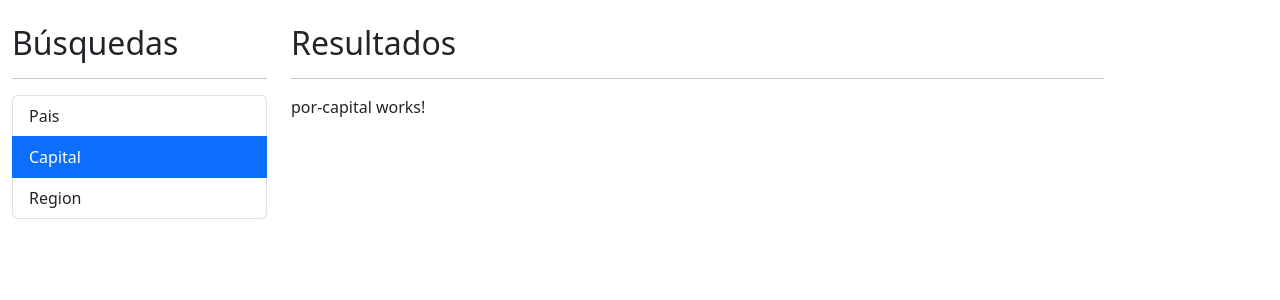
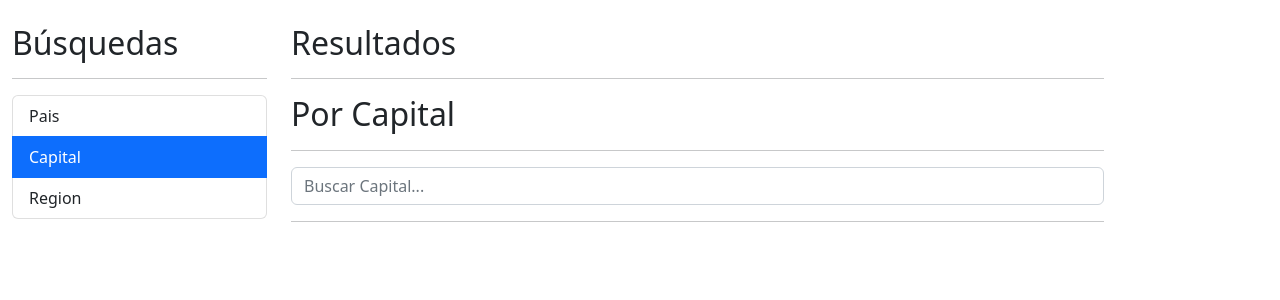
Before and after one commit to carlosaguilard97/03-paises-app, an Angular app: page /capital in a window 1280 px wide. Shown: the top 300 px of the page. Built offline with nearby package versions, Linux system fonts and the light colour scheme.

Commit message:
Por capital

```diff
--- a/src/app/pais/components/pais-input/pais-input.component.html
+++ b/src/app/pais/components/pais-input/pais-input.component.html
@@ -1,3 +1,3 @@
 <form autocomplete="off" (ngSubmit)="buscar()">
-    <input type="text" name="termino" placeholder="Buscar país..." [(ngModel)]="termino" class="form-control">
+    <input type="text" name="termino" placeholder="{{placeholder}}" [(ngModel)]="termino" (input)="teclaPresionada()" class="form-control">
 </form>
--- a/src/app/pais/components/pais-input/pais-input.component.ts
+++ b/src/app/pais/components/pais-input/pais-input.component.ts
@@ -1,6 +1,6 @@
-import { Component, EventEmitter, OnInit, Output } from '@angular/core';
+import { Component, EventEmitter, OnInit, Output, Input } from '@angular/core';
+import { debounceTime, Subject } from 'rxjs';
 import { RESTCountryResponse } from '../../interfaces/pais.interface';
-import { PaisService } from '../../services/pais.service';
 
 @Component({
   selector: 'app-pais-input',
@@ -11,16 +11,28 @@ export class PaisInputComponent implements OnInit {
 
   termino: string = "";
 
+  @Input() placeholder: string = "Buscar...";
+
   @Output() onEnter: EventEmitter<string> = new EventEmitter<string>();
+  @Output() onDebounce: EventEmitter<string> = new EventEmitter<string>();
 
-  constructor(private paisService: PaisService) { }
+  debounce: Subject<string> = new Subject<string>();
+
+  constructor() { }
 
   ngOnInit(): void {
+    this.debounce.pipe(
+      debounceTime(500)
+    ).subscribe(termino => this.onDebounce.emit(termino));
   }
 
   buscar() {
     this.onEnter.emit(this.termino);
-    // this.termino = "";
+    this.termino = "";
+  }
+
+  teclaPresionada() {
+    this.debounce.next(this.termino);
   }
 
 }
--- a/src/app/pais/components/pais-table/pais-table.component.html
+++ b/src/app/pais/components/pais-table/pais-table.component.html
@@ -12,7 +12,7 @@
         <tr *ngFor="let pais of country let i = index ">
             <td>{{ i+1 }}</td>
             <td><img [src]="pais.flags.svg" alt="Bandera de {{ pais.name.common }}" class="small-flag"></td>
-            <td>{{ pais.name.common }}</td>
+            <td>{{pais.capital ? pais.capital[0] : 'No capital'}} - {{ pais.name.common }}</td>
             <td>{{ pais.population | number }}</td>
             <td><a [routerLink]="['/pais', pais.cca2]" class="btn btn-primary">Ver mas...</a></td>
         </tr>
--- a/src/app/pais/pages/por-capital/por-capital.component.html
+++ b/src/app/pais/pages/por-capital/por-capital.component.html
@@ -1 +1,16 @@
-<p>por-capital works!</p>
+<h2>Por Capital</h2>
+<hr>
+<div class="row">
+    <div class="col">
+        <app-pais-input (onEnter)="buscar($event)" [placeholder]="'Buscar Capital...'"></app-pais-input>
+    </div>
+</div>
+<hr>
+<div class="alert alert-danger" *ngIf="hayError">
+    <strong>Error!</strong> No se encontró la capital: {{ termino }}.
+</div>
+<div class="row" *ngIf="country.length!==0">
+    <div class="col">
+        <app-pais-table [country]="country"></app-pais-table>
+    </div>
+</div>
--- a/src/app/pais/pages/por-capital/por-capital.component.ts
+++ b/src/app/pais/pages/por-capital/por-capital.component.ts
@@ -1,4 +1,6 @@
-import { Component, OnInit } from '@angular/core';
+import { Component, Input, OnInit } from '@angular/core';
+import { RESTCountryResponse } from '../../interfaces/pais.interface';
+import { PaisService } from '../../services/pais.service';
 
 @Component({
   selector: 'app-por-capital',
@@ -7,9 +9,29 @@ import { Component, OnInit } from '@angular/core';
 })
 export class PorCapitalComponent implements OnInit {
 
-  constructor() { }
+  public country: RESTCountryResponse[] = []
+
+  hayError: boolean = false;
+
+  termino: string = "";
+
+  constructor( private paisService: PaisService) { }
 
   ngOnInit(): void {
   }
 
+  buscar(termino: string) {
+    this.hayError = false;
+    this.termino = termino;
+    this.paisService.buscarCapital(this.termino).subscribe(paises => {
+      this.country = paises;
+
+    }, error => {
+      this.hayError = true;
+      this.country = [];
+    });
+    // this.termino = "";
+  }
+
+
 }
--- a/src/app/pais/pages/por-pais/por-pais.component.html
+++ b/src/app/pais/pages/por-pais/por-pais.component.html
@@ -2,7 +2,7 @@
 <hr>
 <div class="row">
     <div class="col">
-        <app-pais-input (onEnter)="buscar($event)"></app-pais-input>
+        <app-pais-input (onEnter)="buscar($event)" (onDebounce)="sugerencias($event)" [placeholder]="'Buscar Pais...'"></app-pais-input>
     </div>
 </div>
 <hr>
--- a/src/app/pais/pages/por-pais/por-pais.component.ts
+++ b/src/app/pais/pages/por-pais/por-pais.component.ts
@@ -15,7 +15,7 @@ export class PorPaisComponent implements OnInit {
 
   termino: string = "";
 
-  constructor( private paisService: PaisService) { }
+  constructor(private paisService: PaisService) { }
 
   ngOnInit(): void {
   }
@@ -25,11 +25,24 @@ export class PorPaisComponent implements OnInit {
     this.termino = termino;
     this.paisService.buscarPais(this.termino).subscribe(paises => {
       this.country = paises;
-      localStorage.setItem('paises', JSON.stringify(paises));
+      // localStorage.setItem('paises', JSON.stringify(paises));
     }, error => {
       this.hayError = true;
       this.country = [];
     });
-    this.termino = "";
+    // this.termino = "";
+  }
+
+  sugerencias(termino: string) {
+    this.hayError = false;
+    console.log(termino);
+    // this.termino = termino;
+    // this.paisService.buscarPais(this.termino).subscribe(paises => {
+    //   this.country = paises;
+    //   // localStorage.setItem('paises', JSON.stringify(paises));
+    // }, error => {
+    //   this.hayError = true;
+    //   this.country = [];
+    // });
   }
 }
--- a/src/app/pais/services/pais.service.ts
+++ b/src/app/pais/services/pais.service.ts
@@ -16,4 +16,9 @@ export class PaisService {
     const url = `${this._apiUrl}/name/${termino}`;
     return this.http.get<RESTCountryResponse[]>(url);
   }
+
+  buscarCapital(termino: string): Observable<RESTCountryResponse[]>{
+    const url = `${this._apiUrl}/capital/${termino}`;
+    return this.http.get<RESTCountryResponse[]>(url);
+  }
 }
```
